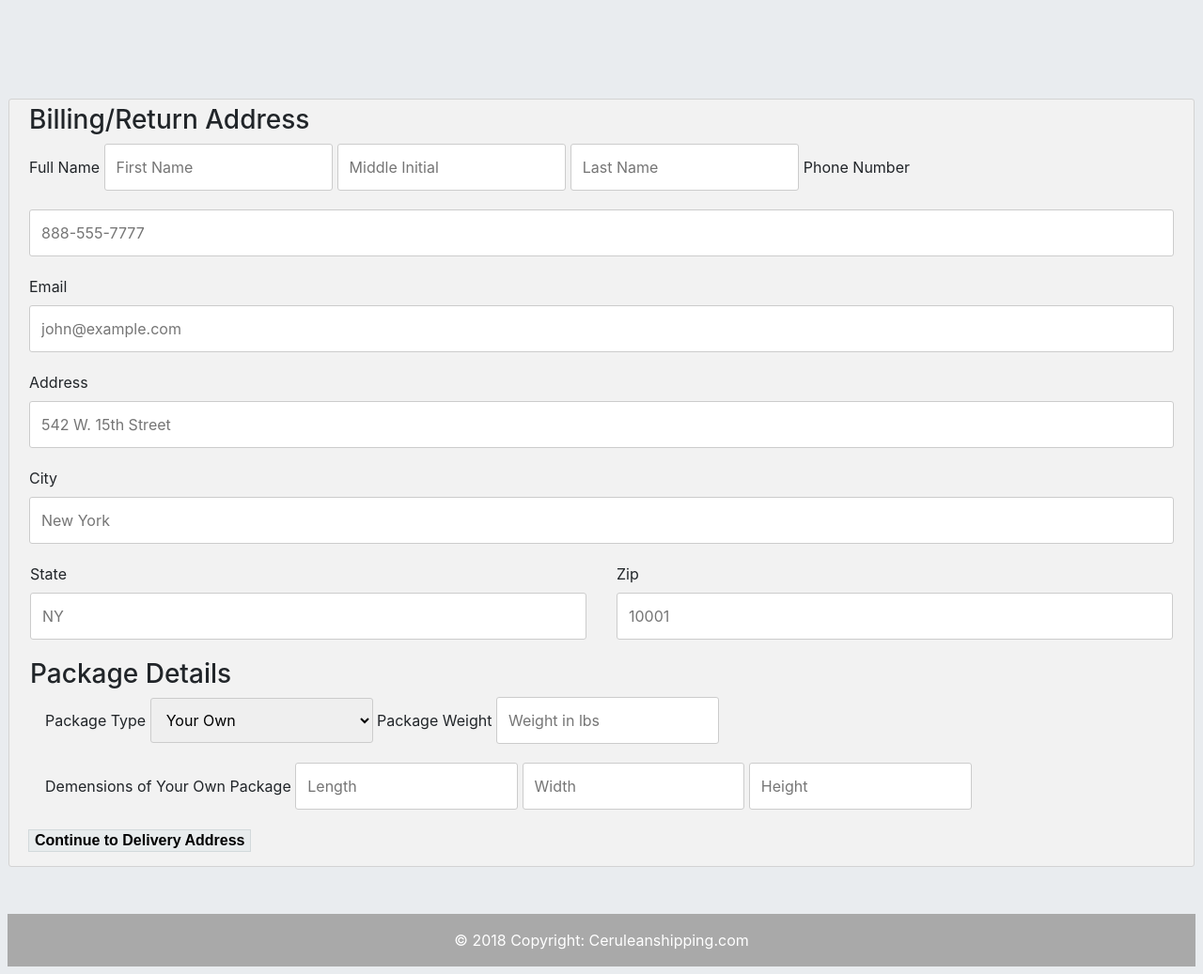
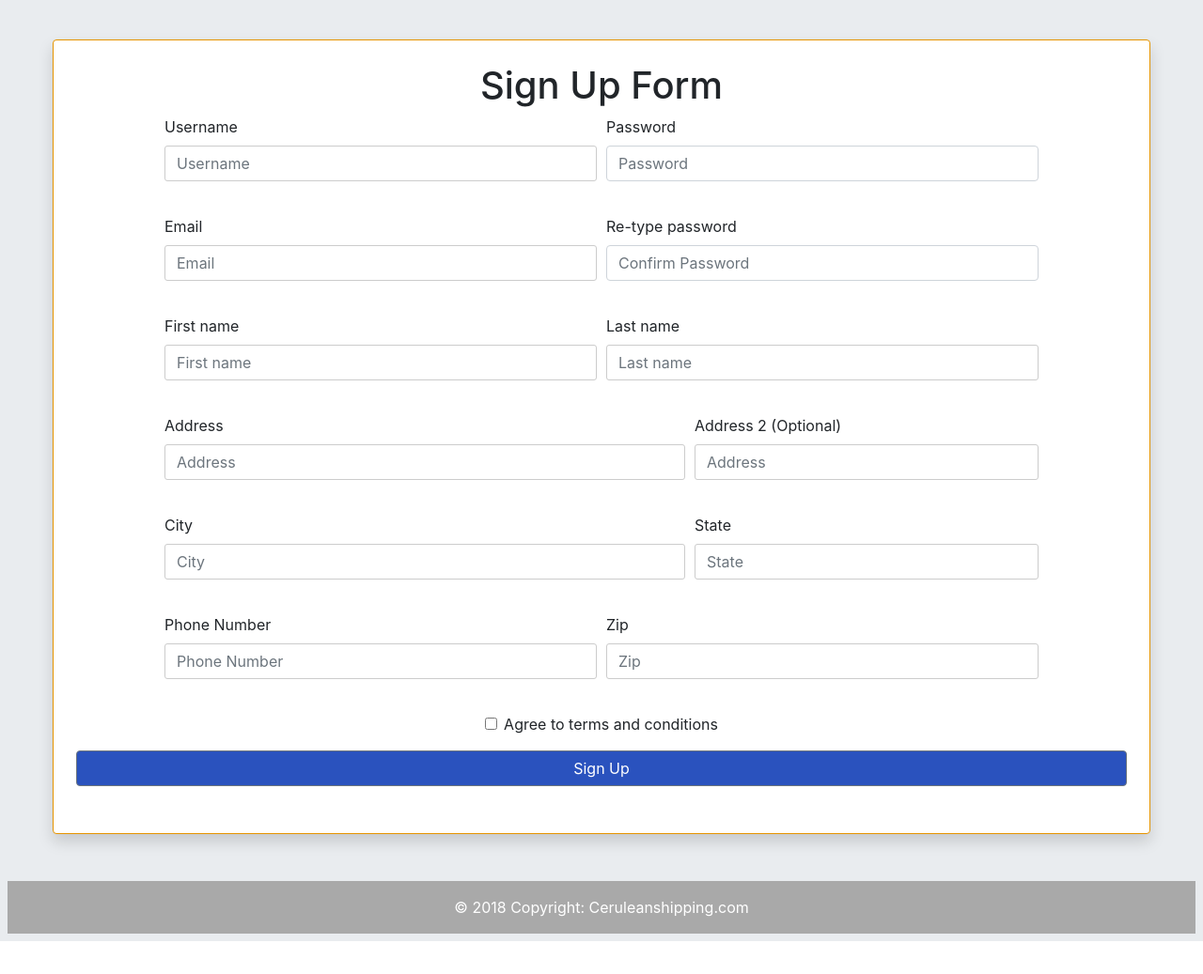
Before and after one commit to dannehtran/cerulean, a PHP site: page /shippingForm.php in a window 1280 px wide. Shown: the part 58-1095 px from the top of the page at 94% size. After the commit the page ends 1060 px from the top, so only its background shows below. Run offline with PHP 8.4, Linux system fonts and the light colour scheme.

Commit message:
Shipping Pages

```diff
--- a/shippingForm.php
+++ b/shippingForm.php
@@ -17,71 +17,154 @@ include "header.php"
 <!--header end -->
 
 <!--shipping page content-->
-<div class="box">
-  <div class="row">
-    <div class="col-75">
-      <div class="container1">
-        <form action="/action_page.php">
+<!-- Sign Up Form -->
+ <div class="card signUpForm shadow rounded border_color mx-5">
+ <form method="POST" action="handlers/registerHandler.php" class="needs-validation py-4 px-4" novalidate>
+   <h1 class="text-center">Sign Up Form</h1>
 
-          <div class="row">
-            <div class="col-50">
-              <h3>Billing/Return Address</h3>
-              <label for="fname"><i class="fa fa-user"></i> Full Name</label>
-                <input type="text" id="fname" name="firstname" placeholder="First Name" required="" class="xyz">
-                <input type="text" id="fname" name="middlename" placeholder="Middle Initial" class="xyz">
-                <input type="text" id="fname" name="lastname" placeholder="Last Name" required="" class="xyz">
-              <label for="phone"><i class="fa fa-phone"></i> Phone Number</label>
-                  <input type="text" id="phone" name="phone" placeholder="888-555-7777">
-              <label for="email"><i class="fa fa-envelope"></i> Email</label>
-                <input type="text" id="email" name="email" placeholder="john@example.com" required="">
-              <label for="adr"><i class="fa fa-address-card-o"></i> Address</label>
-                <input type="text" id="adr" name="address" placeholder="542 W. 15th Street" required="">
-              <label for="city"><i class="fa fa-institution"></i> City</label>
-                <input type="text" id="city" name="city" placeholder="New York" required="">
+   <!-- Row 1 -->
+   <div class="form-row justify-content-center">
 
-              <div class="row">
-                <div class="col-50">
-                  <label for="state">State</label>
-                  <input type="text" id="state" name="state" placeholder="NY" required="">
-                </div>
-                <div class="col-50">
-                  <label for="zip">Zip</label>
-                  <input type="text" id="zip" name="zip" placeholder="10001" required="">
+     <!-- Username Input Field -->
+     <div class="col-md-5 mb-3">
+       <label for="validationCustom01">Username</label>
+       <input type="text" class="form-control" name="username_reg" id="validationCustom01" placeholder="Username" required>
+       <div class="invalid-feedback">
+         Please enter a username.
        </div>
      </div>
-              <div class="row">
-                <div class="col-75">
-                  <h3>Package Details</h3>
-                  <div class="col-50">
-                <label for="package">Package Type</label>
-                  <select required="">
-                    <option value="Owners">Your Own</option>
-                    <option value="csLarge">Cerulean-Large</option>
-                    <option value="csMedium">Cerulean-Medium</option>
-                    <option value="csSmall">Cerulean-Small</option>
-                    <option value="csLetter">Cerulean-Letter</option>
-                    <option value="csTube">Cerulean-Tube</option>
-                  </select>
-                <label for="packageweight">Package Weight</label>
-                <input type="text" id="weight" name="weight" placeholder="Weight in lbs" required="" class="xyz">
-                  </div>
-                <div class="col-50">
-                  <label for="ownersDM">Demensions of Your Own Package</label>
-                  <input type="text" name="OwnersLength" placeholder="Length" class="xyz">
-                  <input type="text" name="OwnersWidth" placeholder="Width" class="xyz">
-                  <input type="text" name="OwnersHeight" placeholder="Height" class="xyz">
-                </div>
-              </div>
+
+     <!-- Password Input Field -->
+     <div class="col-md-5 mb-3">
+       <label for="validationCustom02">Password</label>
+       <input type="password" class="form-control" name="password_reg" id="validationCustom02" placeholder="Password" required>
+       <div class="invalid-feedback">
+         Please enter a password.
        </div>
      </div>
    </div>
 
-          <input type="submit" class="shippingLink" value="Continue to Delivery Address" onclick="window.location='shippingForm2.php';">
+   <!-- Row 2 -->
+   <div class="form-row justify-content-center">
+
+     <!-- Email Input Field -->
+     <div class="col-md-5 mb-3">
+       <label for="validationCustom03">Email</label>
+       <input type="text" class="form-control" name="email_reg" id="validationCustom03" placeholder="Email" required>
+       <div class="invalid-feedback">
+         Please enter your email address.
+       </div>
+     </div>
+
+     <!-- Confirm Password Input Field -->
+     <div class="col-md-5 mb-3">
+       <label for="validationCustom04">Re-type password</label>
+       <input type="password" class="form-control" name="password2_reg" id="validationCustom04" placeholder="Confirm Password" required>
+       <div class="invalid-feedback">
+         Please enter your password again.
+       </div>
+     </div>
+   </div>
+
+   <!-- Row 3 -->
+   <div class="form-row justify-content-center">
+
+     <!-- First name Input Field -->
+     <div class="col-md-5 mb-3">
+       <label for="validationCustom05">First name</label>
+       <input type="text" class="form-control" name="first_name_reg" id="validationCustom05" placeholder="First name" required>
+       <div class="invalid-feedback">
+         Please enter your first name.
+       </div>
+     </div>
+
+     <!-- Lastname Input Field -->
+     <div class="col-md-5 mb-3">
+       <label for="validationCustom06">Last name</label>
+       <input type="text" class="form-control" name="last_name_reg" id="validationCustom06" placeholder="Last name" required>
+       <div class="invalid-feedback">
+         Please enter your last name.
+       </div>
+     </div>
+   </div>
+
+   <!-- Row 4 -->
+   <div class="form-row justify-content-center">
+
+     <!-- Address Input Field -->
+     <div class="col-md-6 mb-3">
+       <label for="validationCustom07">Address</label>
+       <input type="text" class="form-control" name="address_reg" id="validationCustom07" placeholder="Address" required>
+       <div class="invalid-feedback">
+         Please provide a valid address.
+       </div>
+     </div>
+
+     <!-- Address 2 Input Field -->
+     <div class="col-md-4 mb-3">
+       <label for="validationCustom08">Address 2 (Optional)</label>
+       <input type="text" class="form-control" name="address2_reg" id="validationCustom08" placeholder="Address">
+     </div>
+   </div>
+
+   <!-- Row 5 -->
+   <div class="form-row justify-content-center">
+     <div class="col-md-6 mb-3">
+
+       <!-- City Input Field -->
+       <label for="validationCustom09">City</label>
+       <input type="text" class="form-control" name="city_reg" id="validationCustom09" placeholder="City" required>
+       <div class="invalid-feedback">
+         Please provide a valid city.
+       </div>
+     </div>
+
+     <!-- State Input Field -->
+     <div class="col-md-4 mb-3">
+       <label for="validationCustom10">State</label>
+       <input type="text" class="form-control" name="state_reg" id="validationCustom10" placeholder="State" required>
+       <div class="invalid-feedback">
+         Please provide a valid state.
+       </div>
+     </div>
+   </div>
+
+   <!-- Row 6 -->
+   <div class="form-row justify-content-center">
+
+     <!-- Phone number Input Field -->
+     <div class="col-md-5 mb-3">
+       <label for="validationCustom11">Phone Number</label>
+       <input type="text" class="form-control" name="phone_reg" id="validationCustom11" placeholder="Phone Number" required>
+       <div class="invalid-feedback">
+         Please provide a valid phone number.
+       </div>
+     </div>
+
+     <!-- Zipcode Input Field -->
+     <div class="col-md-5 mb-3">
+       <label for="validationCustom12">Zip</label>
+       <input type="text" class="form-control" name="zip_reg" id="validationCustom12" placeholder="Zip" required>
+       <div class="invalid-feedback">
+         Please provide a valid zip.
+       </div>
+     </div>
+   </div>
+   <div class="form-group text-center">
+     <div class="form-check">
+       <input class="form-check-input" type="checkbox" value="" id="invalidCheck" required>
+       <label class="form-check-label" for="invalidCheck">
+         Agree to terms and conditions
+       </label>
+       <div class="invalid-feedback">
+         You must agree before submitting.
+       </div>
+     </div>
+     <button class="btn btn-secondary btn-rounded mt-3 buttonColor" type="submit" name="register">Sign Up</button>
+   </div>
  </form>
-      </div><!--Container1 class-->
-    </div><!--Col-75 class-->
-  </div><!--row class-->
-</div><!--Box class-->
+</div>
+
 <!--end of shipping page content-->
 
 <!--Footer-->
```
Lines whose indentation alone changed are shown as unchanged.
